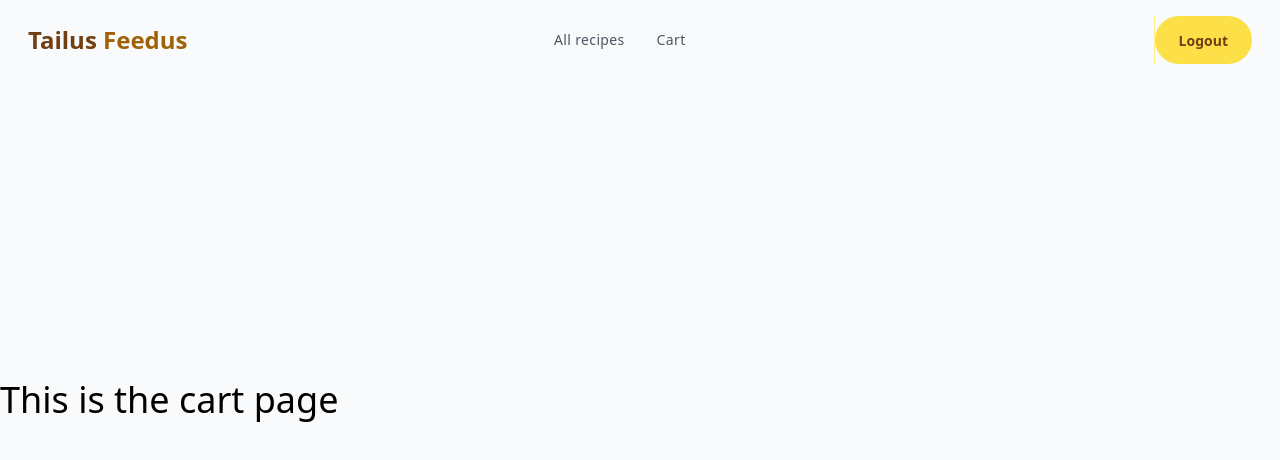
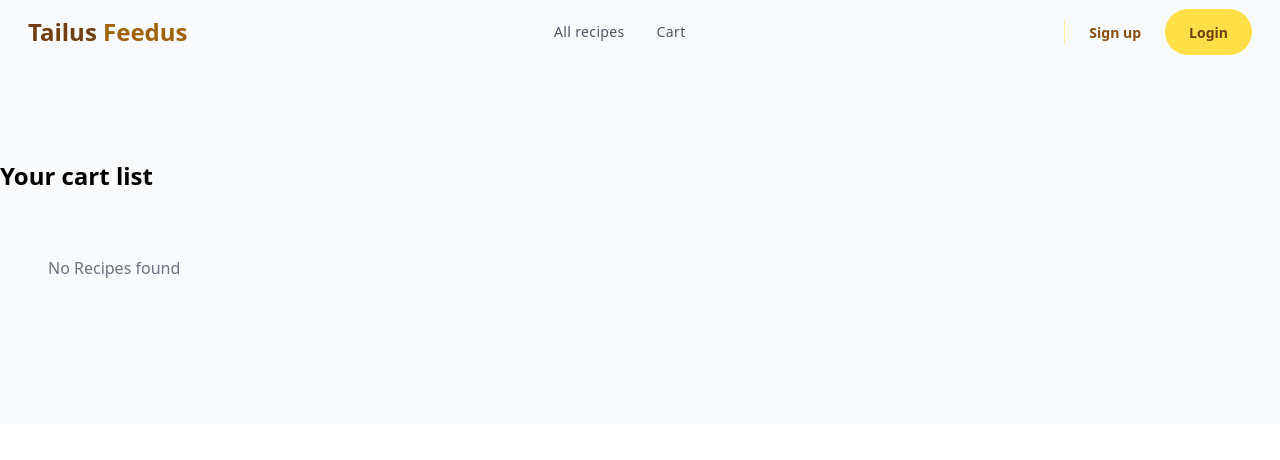
Before and after one commit to rasel9t6/practical-assessment, a Next.js app: page /cart in a window 1280 px wide. Shown: the top 460 px of the page. Built offline with nearby package versions, Linux system fonts and the light colour scheme.

Commit message:
cart-page-complete

```diff
--- a/app/cart/page.jsx
+++ b/app/cart/page.jsx
@@ -1,11 +1,12 @@
-import React from "react";
+import CartList from '@/components/CartList';
+import SingleRecipe from '@/components/Recipes/SingleRecipe';
+import React from 'react';
 
 const Cart = () => {
   return (
-    <div className="bg-gray-50 min-h-screen flex items-center">
-      <div className="container mx-auto">
-        {/* Cart page */}
-        <h1 className="text-4xl">This is the cart page</h1>
+    <div className='bg-gray-50 py-10'>
+      <div className='container mx-auto mt-20'>
+        <CartList />
       </div>
     </div>
   );
--- /dev/null
+++ b/components/CartList.jsx
@@ -0,0 +1,50 @@
+'use client';
+import { useEffect, useState } from 'react';
+import RecipeCard from './Recipes/RecipeCard';
+
+export default function CartList() {
+  const [cart, setCart] = useState([]);
+
+  useEffect(() => {
+    const getCartData = () => {
+      const cartData = localStorage.getItem('cart');
+      if (cartData) {
+        return JSON.parse(cartData);
+      } else {
+        const usersData = localStorage.getItem('users');
+        if (usersData) {
+          const parsedUsers = JSON.parse(usersData);
+          return parsedUsers.cart || [];
+        }
+        return [];
+      }
+    };
+
+    setCart(getCartData());
+  }, []);
+
+  return (
+    <div className='bg-gray-50 py-10'>
+      <div className='container mx-auto '>
+        <h1 className='text-2xl  font-bold'>Your cart list</h1>
+        <div className='relative py-16'>
+          <div className='container relative m-auto px-6 text-gray-500 md:px-12'>
+            <div className='grid gap-6 md:mx-auto md:w-8/12 lg:w-full lg:grid-cols-3'>
+              {cart.length > 0 ? (
+                cart.map((recipe) => (
+                  <RecipeCard
+                    key={recipe.idMeal}
+                    recipe={recipe}
+                    onClick={() => {}}
+                  />
+                ))
+              ) : (
+                <p className='no-results'>No Recipes found</p>
+              )}
+            </div>
+          </div>
+        </div>
+      </div>
+    </div>
+  );
+}
--- a/components/LoginForm.jsx
+++ b/components/LoginForm.jsx
@@ -4,7 +4,6 @@ import { useState } from 'react';
 import InputField from './InputField';
 import Link from 'next/link';
 import { getUser } from '@/utils/auth-user';
-import { revalidatePath } from 'next/cache';
 
 export default function LoginForm() {
   const [credentials, setCredentials] = useState({ email: '', password: '' });
@@ -29,10 +28,10 @@ export default function LoginForm() {
       const user = await getUser(email, password);
       if (user) {
         localStorage.setItem('users', JSON.stringify(user));
-        router.push('/');
 
         setCredentials({ email: '', password: '' });
         setError('');
+        router.refresh();
       } else {
         setError('Invalid email or password');
       }
--- a/components/Navbar.jsx
+++ b/components/Navbar.jsx
@@ -1,18 +1,26 @@
 'use client';
-import { getUsersFromLocalStorage } from '@/utils/auth-user';
 import Link from 'next/link';
-import { useRouter } from 'next/navigation';
+
 import React, { useEffect, useState, useRef } from 'react';
 
 const Navbar = () => {
   const [user, setUser] = useState(null);
   const toggleNavRef = useRef(null);
-  const router = useRouter();
 
-  useEffect(() => {
-    const storedUser = getUsersFromLocalStorage();
-    setUser(storedUser);
-  }, []);
+
+useEffect(() => {
+  const getUser = () => {
+    const usersData = localStorage.getItem('users');
+    if (usersData) {
+      return JSON.parse(usersData);
+    }
+    return null;
+  };
+
+  const storedUser = getUser();
+  setUser(storedUser);
+
+}, []);
 
   const handleLogout = () => {
     localStorage.removeItem('users');
--- a/components/Recipes/SingleRecipe.jsx
+++ b/components/Recipes/SingleRecipe.jsx
@@ -4,18 +4,33 @@ import Image from 'next/image';
 const SingleRecipe = ({ data, onClose }) => {
 const handleAddToCart = () => {
   const currentCart = JSON.parse(localStorage.getItem('cart')) || [];
+
+  const isItemInCart = currentCart.some((item) => item.idMeal === data.idMeal);
+
+  if (!isItemInCart) {
     const updatedCart = [...currentCart, data];
-
     localStorage.setItem('cart', JSON.stringify(updatedCart));
+  } else {
+    console.log('This item is already in the cart');
+  }
 
   const user = JSON.parse(localStorage.getItem('users'));
-    console.log(user)
   if (user) {
     const userCart = user.cart || [];
+
+    const isUserItemInCart = userCart.some(
+      (item) => item.idMeal === data.idMeal
+    );
+
+
+    if (!isUserItemInCart) {
       user.cart = [...userCart, data];
+      localStorage.setItem('users', JSON.stringify(user));
+    } else {
+      console.log('This item is already in your cart');
+    }
+  }
 
-      localStorage.setItem('users', JSON.stringify(user));
-    }
   onClose(false);
 };
   return (
--- a/utils/auth-user.js
+++ b/utils/auth-user.js
@@ -1,8 +1,7 @@
-export const getUsersFromLocalStorage = async () => {
+export const getUsersFromLocalStorage =  () => {
   const users = localStorage.getItem('users');
   return users ? JSON.parse(users) : [];
 };
-
 const saveUsersToLocalStorage = (users) => {
   localStorage.setItem('users', JSON.stringify(users));
 };
```
Lines whose indentation alone changed are shown as unchanged.
